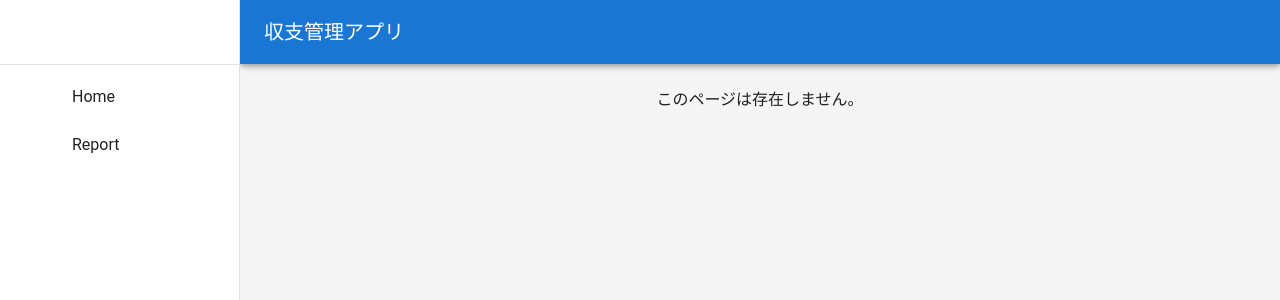
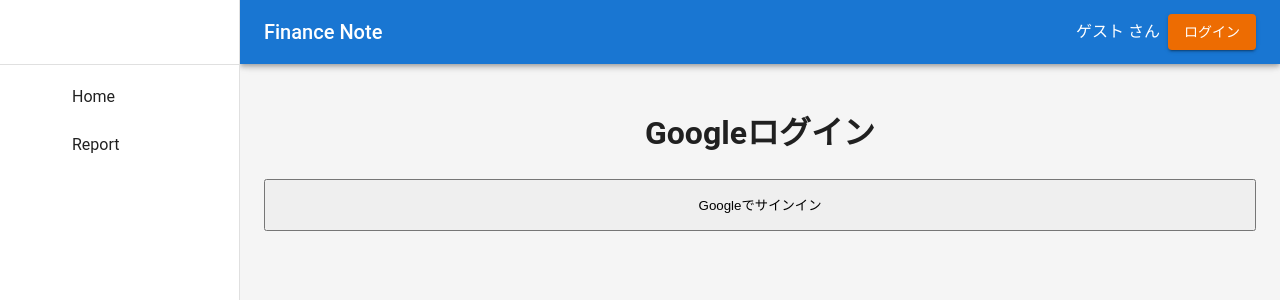
Before and after one commit to kousuke-yamada/finance-note, a React app: page /login in a window 1280 px wide. Shown: the top 300 px of the page. Built offline with nearby package versions, Linux system fonts and the light colour scheme; no server answers; the database is empty; some icons are missing; the HTML template or start-up script is replaced by a standard one.

Commit message:
ログイン機能の追加

```diff
--- a/package.json
+++ b/package.json
@@ -26,6 +26,7 @@
     "react": "^18.2.0",
     "react-chartjs-2": "^5.3.0",
     "react-dom": "^18.2.0",
+    "react-firebase-hooks": "^5.1.1",
     "react-hook-form": "^7.58.0",
     "react-router-dom": "^6.30.1",
     "zod": "^3.25.64"
--- a/src/App.tsx
+++ b/src/App.tsx
@@ -21,6 +21,7 @@
 import { format } from "date-fns";
 import { formatMonth } from "./utils/formatting";
 import { Schema } from "./validations/schema";
+import Login from "./pages/Login";
 
 function App() {
   function isFireStoreError(
@@ -178,6 +179,7 @@
                 />
               }
             />
+            <Route path="/login" element={<Login />} />
             <Route path="*" element={<NoMatch />} />
           </Route>
         </Routes>
--- a/src/components/layout/AppLayout.tsx
+++ b/src/components/layout/AppLayout.tsx
@@ -6,14 +6,25 @@
 import MenuIcon from "@mui/icons-material/Menu";
 import Toolbar from "@mui/material/Toolbar";
 import Typography from "@mui/material/Typography";
-import { Outlet } from "react-router-dom";
+import { Link, NavLink, Outlet, useNavigate } from "react-router-dom";
 import SideBar from "../common/SideBar";
+import { Avatar, Button, CSSProperties } from "@mui/material";
+import { useAuthState } from "react-firebase-hooks/auth";
+import { auth } from "../../firebase";
 
 const drawerWidth = 240;
 
 export default function AppLayout() {
   const [mobileOpen, setMobileOpen] = React.useState(false);
   const [isClosing, setIsClosing] = React.useState(false);
+  const [user] = useAuthState(auth);
+  const navigate = useNavigate();
+
+  const baseLinkStyle: CSSProperties = {
+    textDecoration: "none",
+    color: "inherit",
+    display: "block",
+  };
 
   const handleDrawerClose = () => {
     setIsClosing(true);
@@ -27,6 +38,15 @@
   const handleDrawerToggle = () => {
     if (!isClosing) {
       setMobileOpen(!mobileOpen);
+    }
+  };
+
+  const handleLogout = async () => {
+    try {
+      await auth.signOut();
+      navigate("/login");
+    } catch (error) {
+      console.error("ログアウトに失敗しました", error);
     }
   };
 
@@ -57,9 +77,24 @@
           >
             <MenuIcon />
           </IconButton>
-          <Typography variant="h6" noWrap component="div">
-            収支管理アプリ
+          <Typography
+            variant="h6"
+            noWrap
+            component="div"
+            sx={{ flexGrow: 1, textAlign: "left" }}
+          >
+            Finance Note
           </Typography>
+
+          {user ? (
+            <MemberModeHeader
+              name={user.displayName}
+              photoPath={user.photoURL}
+              onLogout={handleLogout}
+            />
+          ) : (
+            <GuestModeHeader />
+          )}
         </Toolbar>
       </AppBar>
 
@@ -86,3 +121,55 @@
     </Box>
   );
 }
+
+function GuestModeHeader() {
+  return (
+    <>
+      {/* 名前 */}
+      <Typography variant="subtitle1">ゲスト さん</Typography>
+      {/* ログインボタン */}
+      <Button
+        component={Link}
+        to="/login"
+        color={"warning"}
+        variant="contained"
+        sx={{ ml: 1 }}
+      >
+        ログイン
+      </Button>
+    </>
+  );
+}
+
+interface MemberModeHeaderProps {
+  name: string | null;
+  photoPath: string | null;
+  onLogout: () => Promise<void>;
+}
+
+function MemberModeHeader({
+  name,
+  photoPath,
+  onLogout,
+}: MemberModeHeaderProps) {
+  return (
+    <>
+      {/* 写真 */}
+      {photoPath && (
+        <Avatar alt="Google Photo" src={photoPath} sx={{ mr: 1 }} />
+      )}
+      {/* ユーザー名 */}
+      {name && <Typography variant="subtitle1">{name} さん</Typography>}
+
+      {/* ログアウトボタン */}
+      <Button
+        color={"info"}
+        variant="contained"
+        sx={{ ml: 1 }}
+        onClick={onLogout}
+      >
+        ログアウト
+      </Button>
+    </>
+  );
+}
--- a/src/firebase.ts
+++ b/src/firebase.ts
@@ -1,5 +1,6 @@
 // Import the functions you need from the SDKs you need
 import { initializeApp } from "firebase/app";
+import { getAuth, GoogleAuthProvider } from "firebase/auth";
 import { getFirestore } from "firebase/firestore";
 // TODO: Add SDKs for Firebase products that you want to use
 // https://firebase.google.com/docs/web/setup#available-libraries
@@ -16,6 +17,8 @@
 
 // Initialize Firebase
 const app = initializeApp(firebaseConfig);
+const auth = getAuth(app);
+const provider = new GoogleAuthProvider();
 const db = getFirestore(app);
 
-export { db };
+export { db, auth, provider };
--- a/src/pages/Home.tsx
+++ b/src/pages/Home.tsx
@@ -1,4 +1,4 @@
-import { Box } from "@mui/material";
+import { Box, Card, CardContent, Typography } from "@mui/material";
 import React, { useState } from "react";
 import MonthlySummary from "../components/MonthlySummary";
 import Calendar from "../components/Calendar";
--- /dev/null
+++ b/src/pages/Login.tsx
@@ -0,0 +1,47 @@
+import { signInWithPopup } from "firebase/auth";
+import React from "react";
+import { auth, provider } from "../firebase";
+import { useAuthState } from "react-firebase-hooks/auth";
+import { AppBar, Box, IconButton, Toolbar, Typography } from "@mui/material";
+import { useNavigate } from "react-router-dom";
+
+const Login = () => {
+  const [user] = useAuthState(auth);
+  const drawerWidth = 240;
+  return (
+    <Box
+      sx={{
+        display: "flex",
+        flexDirection: "column",
+        minHeight: "100vh",
+      }}
+    >
+      <h1>Googleログイン</h1>
+      <SignInButton />
+    </Box>
+  );
+};
+
+export default Login;
+
+// ログインボタン
+function SignInButton() {
+  const navigate = useNavigate();
+  const signInWithGoogle = async () => {
+    // firebaseを使ってGoogleでログインする
+    try {
+      const result = await signInWithPopup(auth, provider);
+      if (!!result) {
+        navigate("/");
+      }
+    } catch (error) {
+      console.error("ログイン失敗：error");
+    }
+  };
+
+  return (
+    <button onClick={signInWithGoogle}>
+      <p>Googleでサインイン</p>
+    </button>
+  );
+}
```
Also changed, not shown: public/Google_Logo.png (added), 1 other file (tests, documents, lock files or other folders).
